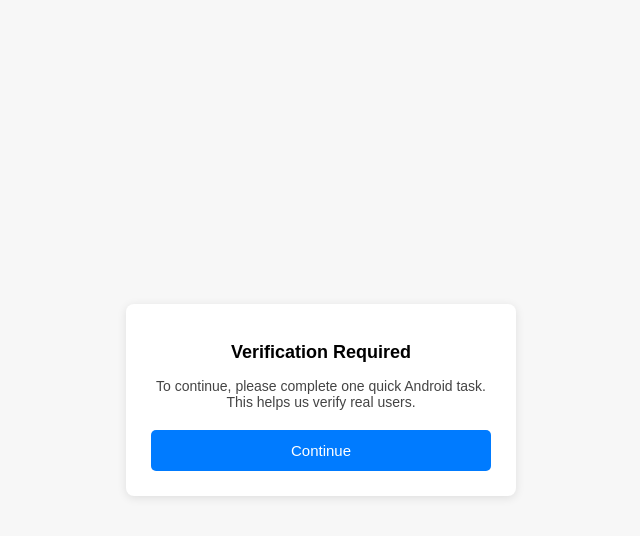
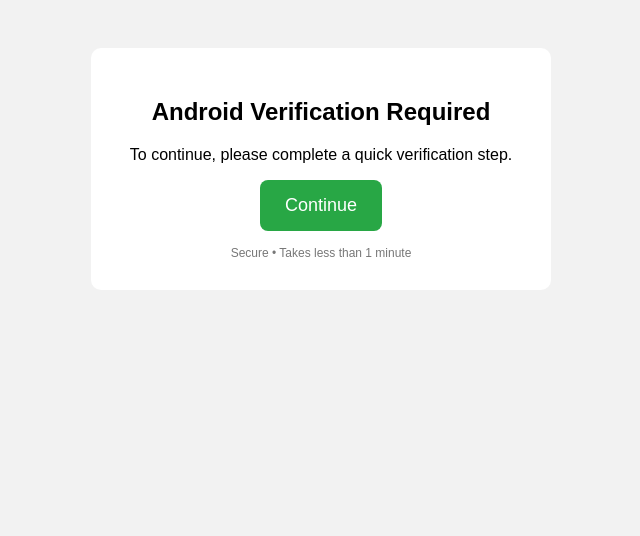
Before and after one commit to jameswalt441-ctrl/prelander-ogads, a plain HTML site: page index.html in a window 1280 px wide. Shown: the whole page, without its empty margins (319-959 px from the left). Drawn offline with Linux system fonts and the light colour scheme.

Commit message:
Update index.html

```diff
--- a/index.html
+++ b/index.html
@@ -2,59 +2,55 @@
 <html lang="en">
 <head>
 <meta charset="UTF-8">
+<title>Android Verification</title>
 <meta name="viewport" content="width=device-width, initial-scale=1.0">
-<title>Verification</title>
 <style>
 body {
-  margin: 0;
   font-family: Arial, sans-serif;
-  background: #f7f7f7;
-  display: flex;
-  align-items: center;
-  justify-content: center;
-  height: 100vh;
+  background: #f2f2f2;
+  text-align: center;
+  padding: 40px;
 }
 .box {
-  background: #ffffff;
-  padding: 25px;
-  border-radius: 8px;
-  max-width: 340px;
-  width: 90%;
-  text-align: center;
-  box-shadow: 0 2px 10px rgba(0,0,0,0.1);
-}
-h1 {
-  font-size: 18px;
-  margin-bottom: 15px;
-}
-p {
-  font-size: 14px;
-  margin-bottom: 20px;
-  color: #444;
+  background: #fff;
+  padding: 30px;
+  border-radius: 10px;
+  max-width: 400px;
+  margin: auto;
 }
 button {
-  background: #007bff;
-  color: #ffffff;
+  background: #28a745;
+  color: white;
+  padding: 15px 25px;
   border: none;
-  padding: 12px 20px;
-  font-size: 15px;
-  border-radius: 5px;
-  width: 100%;
+  border-radius: 8px;
+  font-size: 18px;
   cursor: pointer;
 }
 button:hover {
-  opacity: 0.9;
+  background: #218838;
+}
+.small {
+  font-size: 12px;
+  color: #777;
+  margin-top: 15px;
 }
 </style>
 </head>
 <body>
-  <div class="box">
-    <h1>Verification Required</h1>
-    <p>To continue, please complete one quick Android task.<br>
-    This helps us verify real users.</p>
-    <button onclick="window.location.href='https://applocked.org/sl/73jm0';">
-      Continue
-    </button>
+
+<div class="box">
+  <h2>Android Verification Required</h2>
+  <p>To continue, please complete a quick verification step.</p>
+
+  <button onclick="window.location.href='https://lockedapp.org/sl/73jm0'">
+    Continue
+  </button>
+
+  <div class="small">
+    Secure • Takes less than 1 minute
   </div>
+</div>
+
 </body>
 </html>
```
